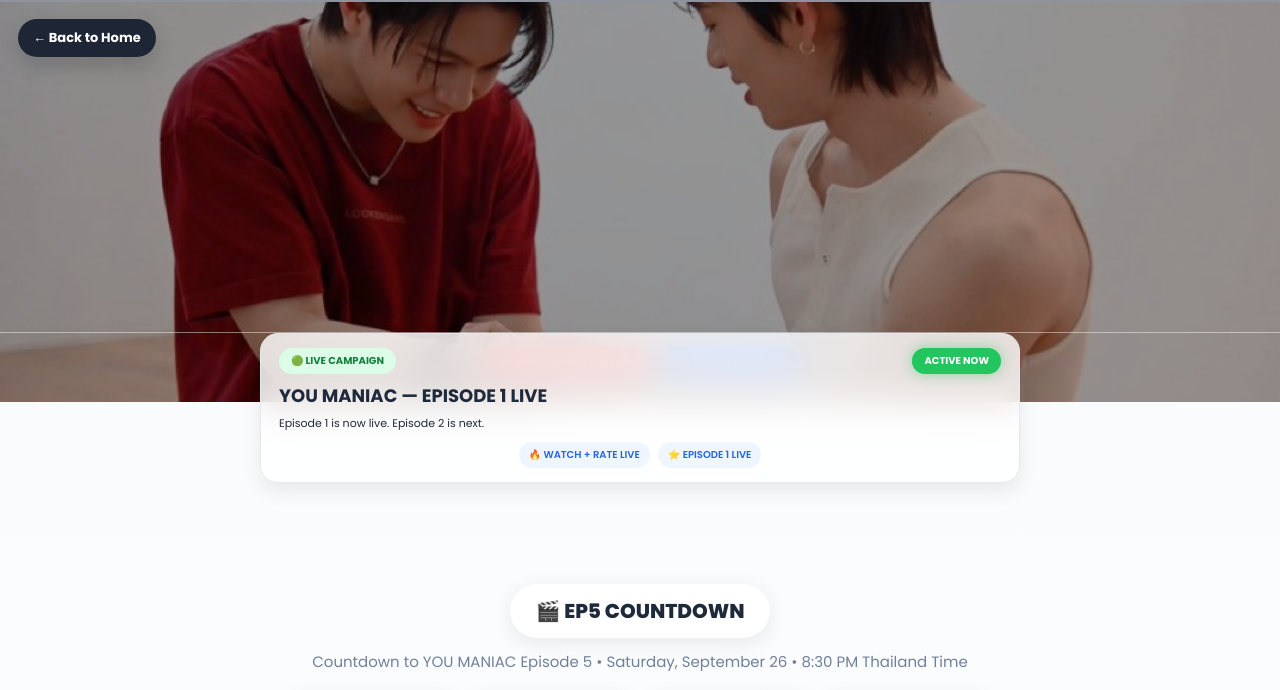
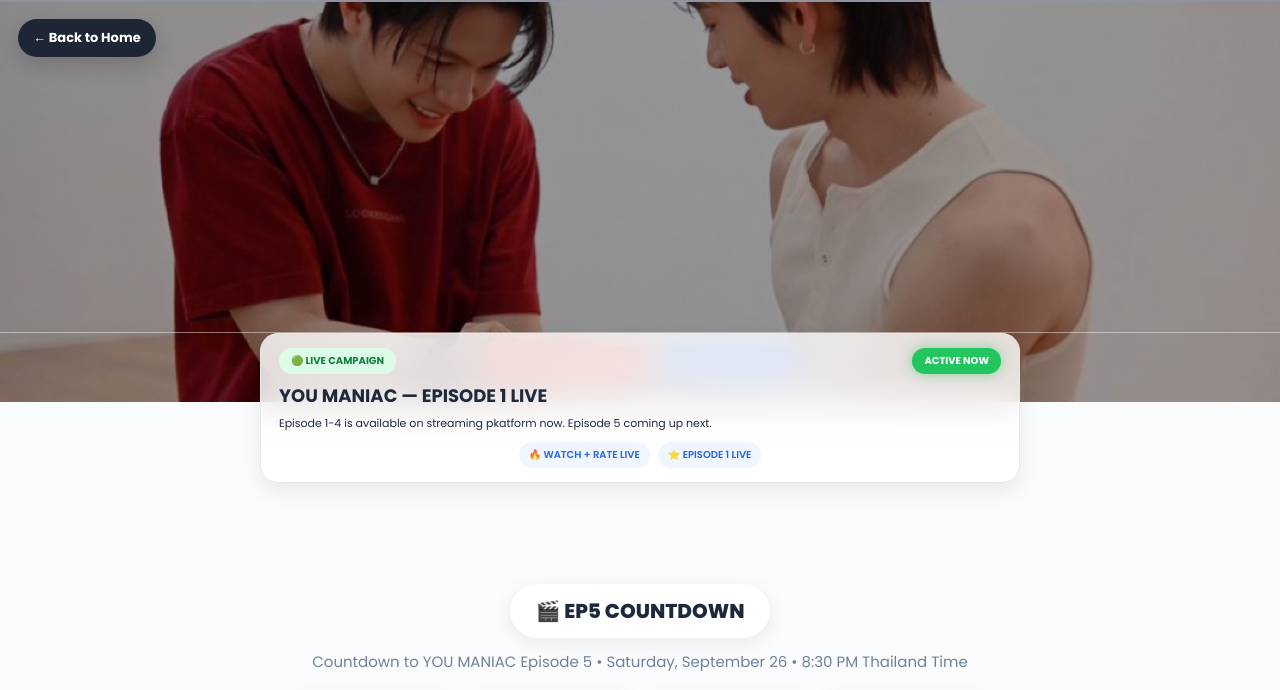
Before and after one commit to WETrendingTeam/WETrendingTeam.github.io, a plain HTML site: page campaign.html in a window 1280 px wide. Shown: the part 63-753 px from the top of the page. Drawn offline with Linux system fonts and the light colour scheme; files whose address does not match are found by name.

Commit message:
Update episode availability text in campaign.html

```diff
--- a/campaign.html
+++ b/campaign.html
@@ -305,7 +305,7 @@
 </h2>
 
         <p>
-Episode 1 is now live. Episode 2 is next.
+Episode 1-4 is available on streaming pkatform now. Episode 5 coming up next.
 
         </p>
 
```
